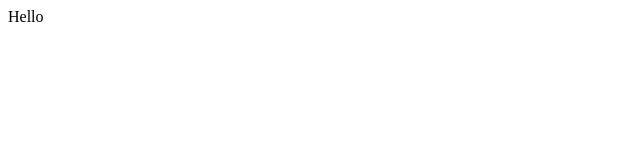
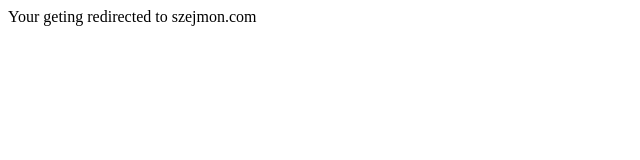
Before and after one commit to szejmon/szejmon.github.io, a plain HTML site: page index.html in a window 1280 px wide. Shown: the whole page, without its empty margins (0-640 px from the left). Drawn offline with Linux system fonts and the light colour scheme.

Commit message:
Update index.html

```diff
--- a/index.html
+++ b/index.html
@@ -7,6 +7,6 @@
         <meta http-equiv = "refresh" content = "2; url = https://szejmon.com/"
     </head>
     <body>
-        Hello
+        Your geting redirected to szejmon.com
     </body>
 </html>
```
